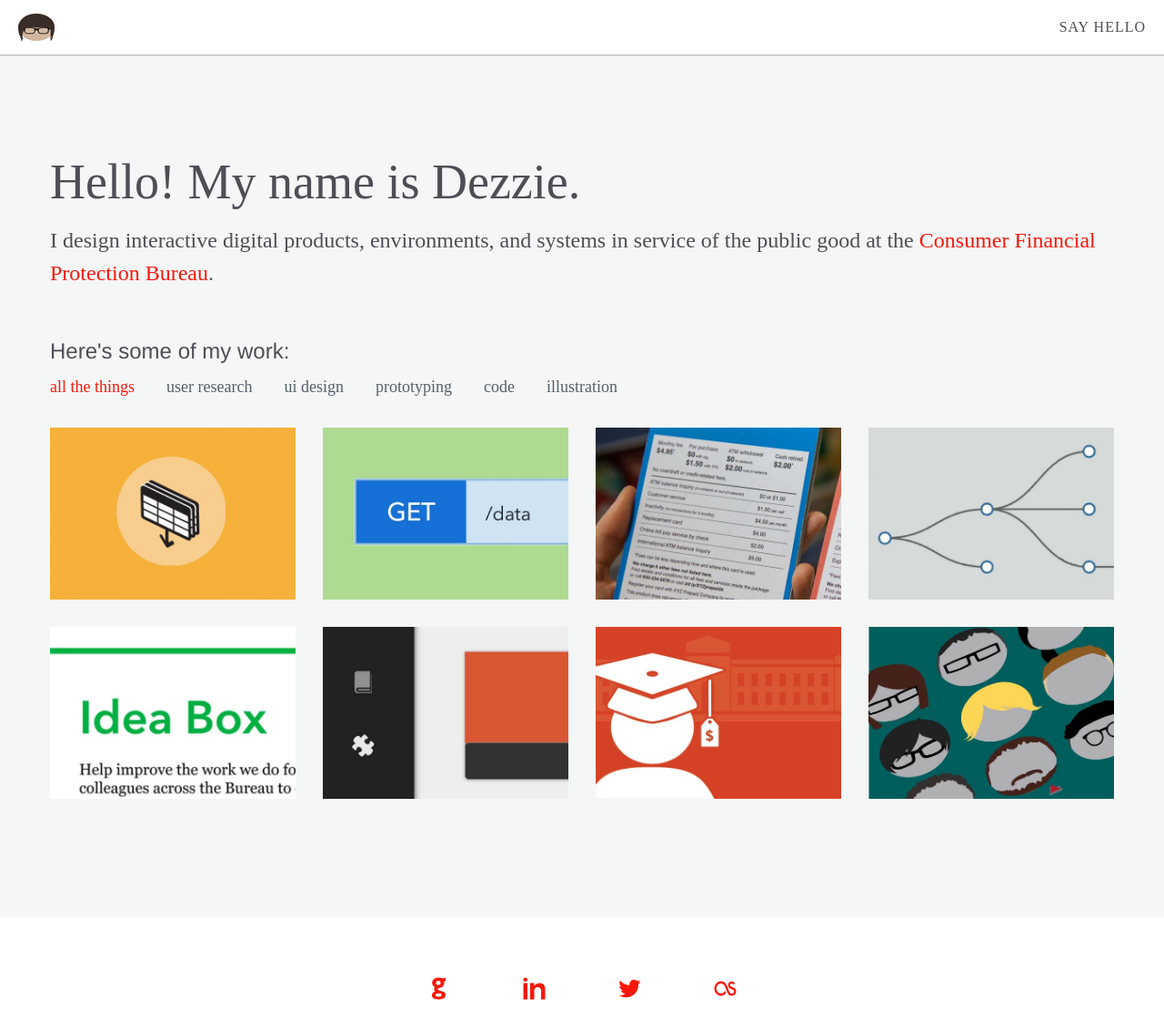
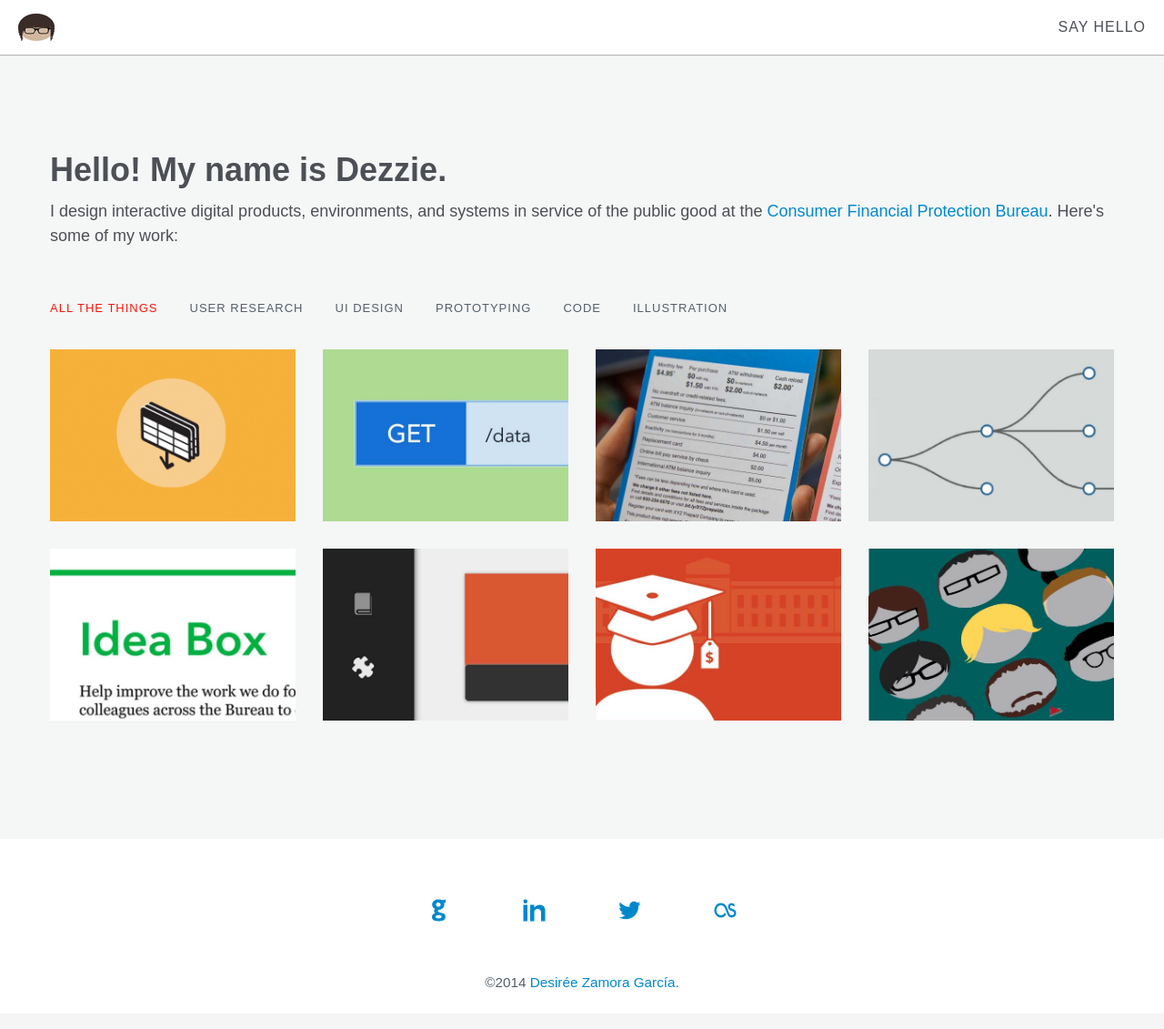
Before and after one commit to dezzie/dezzie-portfolio-2017, a PHP site: page /index.html in a window 1280 px wide. Shown: the top 1131 px of the page at 91% size. After the commit the page ends 1085 px from the top, so only its background shows below. Run offline with PHP 8.4, Linux system fonts and the light colour scheme; some libraries are stand-ins or nearby versions.

Commit message:
added typekit fonts

```diff
--- a/_site/index.html
+++ b/_site/index.html
@@ -51,7 +51,8 @@
 <link href="css/animations.css" rel="stylesheet">
 
 <!-- Font -->
-<link href='http://fonts.googleapis.com/css?family=Roboto+Slab:400,100,300,700|Roboto:400,100,300,700,900,100italic,300italic,400italic,500italic,700italic,900italic,500' rel='stylesheet' type='text/css'>
+<script src="//use.typekit.net/apx5miy.js"></script>
+<script>try{Typekit.load();}catch(e){}</script>
 
 <!-- Favicon -->
 <link rel="icon" type="image/png" href="img/favibird.ico">
@@ -120,7 +121,7 @@
                     <h2 class="title">Hello! My name is Dezzie.</h2>
 
                     <h3 class="title-description">
-                		I design interactive digital products, environments, and systems in service of the public good at the <a href="http://cfpb.github.io" target="new">Consumer Financial Protection Bureau</a>.</h3>
+                		I design interactive digital products, environments, and systems in service of the public good at the <a href="http://cfpb.github.io" target="new">Consumer Financial Protection Bureau</a>. Here's some of my work:</h3>
 
                     <!--<div class="page-description">
                         <p>To support the Bureau's mission of making financial markets fair, transparent and competitive, I've built public-facing products that educate consumers; internal tools that help government run more efficiently; and nurtured an open-source culture that promotes civic engagement and saves taxpayer money.</p>
@@ -137,7 +138,6 @@
         	<div class="span12">
             	<!-- Filter -->
                 <nav id="options" class="work-nav">
-                    <h4>Here's some of my work:</h4>
                     <ul id="filters" class="option-set" data-option-key="filter">
                         <li><a href="#filter" data-option-value="*" class="selected">all the things</a></li>
                         <li><a href="#filter" data-option-value=".research">user research</a></li>
--- a/css/custom.css
+++ b/css/custom.css
@@ -4,13 +4,6 @@ Fixes
 
 
 
-.work-nav h4{
-	font-size:24px;
-	font-family:'Arquitecta W01 Regular', Helvetica, Arial, sans-serif;
-	margin-bottom: .25em;
-}
-
-
 	#social-area #social ul li a span {
 		font-size: 24px;
 		line-height: 50px;
--- a/css/main.css
+++ b/css/main.css
@@ -23,14 +23,15 @@ html, hmtl a{
 
 body{
 	background:#F5F6F6;
-	color:#55606A;
-	font-weight:300;
+	color:#333333;
 	font-size:18px;
-	font-family:'Arquitecta W01 Regular', Helvetica, Arial, sans-serif;
 	line-height:28px;
-}
-
-
+	font-family: "proxima-nova-alt",sans-serif;
+	font-style: normal;
+	font-weight: 300;
+}
+
+©
 a{
 	color:#F8180A;
 	text-decoration: none;
@@ -119,7 +120,6 @@ li {
 
 input, button, select, textarea {
 	font-weight: 300;
-	font-family:'Arquitecta W01 Regular', Helvetica, Arial, sans-serif;
 	outline: 0;
 }
 
@@ -211,7 +211,6 @@ h6{
 	margin:0 0 20px 0;
 	color:#4C4F55;
 	font-weight:300;
-	font-family:'Arquitecta W01 Bd', Helvetica, Arial, sans-serif;
 	line-height:1.5em;
 }
 
@@ -229,7 +228,6 @@ h3{
 
 h4{
 	font-size:32px;
-	font-family:'Arquitecta W01 Md', Helvetica, Arial, sans-serif;
 }
 
 h5{
@@ -351,7 +349,6 @@ h3.spec {
 #home-slider #slidecaption {
 	float: none;
 	text-shadow: none;
-	font-family: 'Arquitecta W01 Blk', Helvetica, sans-serif;
 	font-size: 60px;
 	font-weight: 300;
 	color: #FFFFFF;
@@ -571,7 +568,6 @@ nav#menu #menu-nav li a {
 	display: block;
 	text-transform: uppercase;
 	letter-spacing: 1px;
-	font-family:'Arquitecta W01 Bd';
 }
 
 nav#menu #menu-nav li.current a,
@@ -659,7 +655,7 @@ nav#menu #menu-nav li a:hover {
 }
 
 .page-alternate {
-	background: #FFFFFF;
+	background: #FFFFFF;©
 	padding: 100px 0;
 	position: relative;
 	z-index: 99;
@@ -670,16 +666,19 @@ nav#menu #menu-nav li a:hover {
 }
 
 .title-page .title {
-	font-size: 3em;
+	font-size: 48;
 	margin: 0 0 5px 0;
-	font-family: 'Arquitecta W01 Bd';
+	font-family: "proxima-nova-alt",sans-serif;
+	font-style: normal;
+	font-weight: 700;
 }
 
 .title-page .title-description {
-	font-size: 24px;
-	font-weight: 200;
+	font-size: 18px;
 	margin: 0 0 30px 0;
-	font-family: 'Arquitecta W01 Lt';
+	font-family: "proxima-nova-alt",sans-serif;
+	font-style: normal;
+	font-weight: 300;
 }
 
 /* ==================================================
@@ -712,9 +711,10 @@ nav#menu #menu-nav li a:hover {
 
 .work-nav #filters li a {
 	color: #55606A;
-	font-size: 1em;
+	font-size: 13px;
 	display: block;
-	font-family:'Arquitecta W01 Lt';
+	text-transform: uppercase;
+	letter-spacing: 1px;
 }
 
 .work-nav #filters li a:hover {
--- a/index.html
+++ b/index.html
@@ -51,7 +51,8 @@
 <link href="css/animations.css" rel="stylesheet">
 
 <!-- Font -->
-<link href='http://fonts.googleapis.com/css?family=Roboto+Slab:400,100,300,700|Roboto:400,100,300,700,900,100italic,300italic,400italic,500italic,700italic,900italic,500' rel='stylesheet' type='text/css'>
+<script src="//use.typekit.net/apx5miy.js"></script>
+<script>try{Typekit.load();}catch(e){}</script>
 
 <!-- Favicon -->
 <link rel="icon" type="image/png" href="img/favibird.ico">
@@ -120,7 +121,7 @@
                     <h2 class="title">Hello! My name is Dezzie.</h2>
 
                     <h3 class="title-description">
-                		I design interactive digital products, environments, and systems in service of the public good at the <a href="http://cfpb.github.io" target="new">Consumer Financial Protection Bureau</a>.</h3>
+                		I design interactive digital products, environments, and systems in service of the public good at the <a href="http://cfpb.github.io" target="new">Consumer Financial Protection Bureau</a>. Here's some of my work:</h3>
 
                     <!--<div class="page-description">
                         <p>To support the Bureau's mission of making financial markets fair, transparent and competitive, I've built public-facing products that educate consumers; internal tools that help government run more efficiently; and nurtured an open-source culture that promotes civic engagement and saves taxpayer money.</p>
@@ -137,7 +138,6 @@
         	<div class="span12">
             	<!-- Filter -->
                 <nav id="options" class="work-nav">
-                    <h4>Here's some of my work:</h4>
                     <ul id="filters" class="option-set" data-option-key="filter">
                         <li><a href="#filter" data-option-value="*" class="selected">all the things</a></li>
                         <li><a href="#filter" data-option-value=".research">user research</a></li>
```
Also changed, not shown: _site/css/custom.css (+0 -7 lines), _site/css/main.css (+19 -19 lines).
